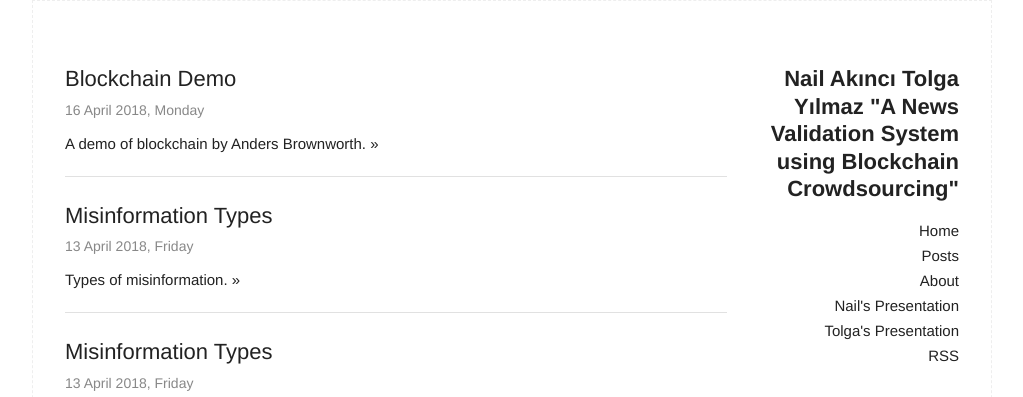
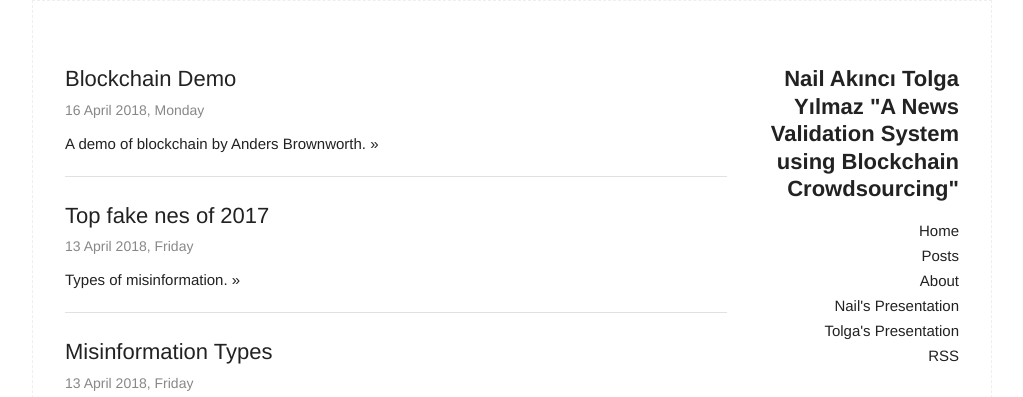
Before and after one commit to yilmaztolga/cs513, a Jekyll site: the page built from index.html, in a window 1280 px wide. Shown: the top 397 px of the page, without its empty margins (128-1151 px from the left). Built offline with Jekyll 4.4.1, drawn with Linux system fonts in a browser that asks for light colours.

Commit message:
Added files

```diff
--- a/_posts/2018-04-13-top-fake-news.md
+++ b/_posts/2018-04-13-top-fake-news.md
@@ -1,12 +1,12 @@
 ---
 layout: post
-title:  Misinformation Types
+title:  Top fake nes of 2017
 category: Misinformation
 description: Types of misinformation.
 ---
 Snopes keeps a website that contains fact checks about possible fake news stories. They do an analysis over the possible indicator of fakeness.
 
-Here is a list of their top fake news stories sized by the attention they received in social media.
+Here is a list of their top fake news stories of 2017 sized by the attention they received in social media.
 
 ![alt text]( https://infobeautiful4.s3.amazonaws.com/2017/12/1276-fakest-news-of-2017-9.png)
 
```
